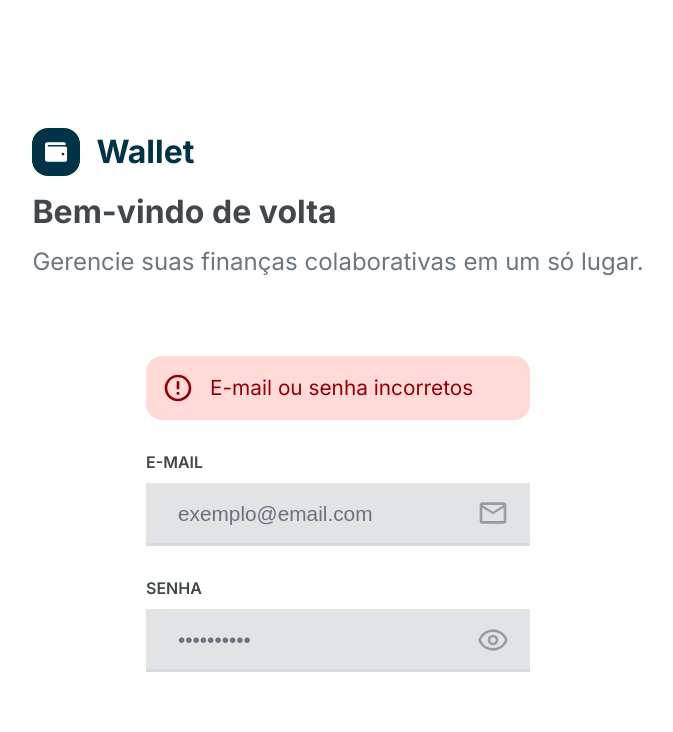
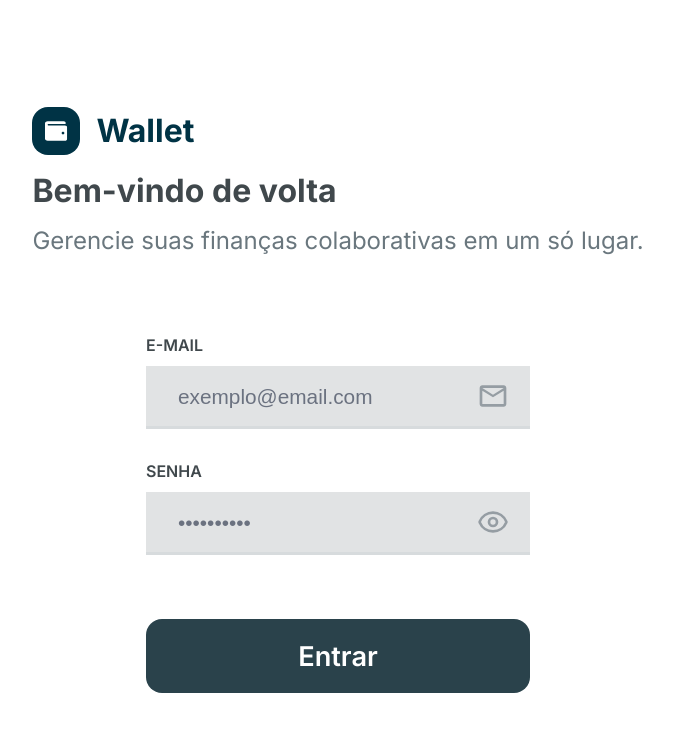
Before and after one commit to danielalvesmoura/pw-sistema-financeiro, a React (Create React App) app in the folder frontend/: page / in a window 1280 px wide. Shown: the top 732 px of the page, without its empty margins (302-975 px from the left). Built offline with nearby package versions, Linux system fonts and the light colour scheme.

Commit message:
feat: implementando validação do login

```diff
--- a/frontend/src/features/auth/pages/LoginPage/LoginPage.css
+++ b/frontend/src/features/auth/pages/LoginPage/LoginPage.css
@@ -10,7 +10,7 @@
     display: flex;
     flex-direction: column;
     gap: 1rem;
-    margin-bottom: 5rem;
+    margin-bottom: 3rem;
 }
 
 .login-page main {
@@ -32,3 +32,28 @@
 .login-page form {
     margin-top: 2rem;
 }
+
+.login-page button {
+    background-color: #003345;
+    border: none;
+    border-radius: 1rem;
+    padding: 1.3rem 0;
+    width: 100%;
+    margin-top: 4rem;
+    color: white;
+    font-family: "Inter", sans-serif;
+    font-size: 1.7rem;
+    font-weight: 600;
+    transition: 0.2s;
+}
+
+.login-page button:hover {
+    cursor: pointer;
+    transform: translateY(-7px);
+}
+
+.login-page button:disabled {
+    cursor: not-allowed;
+    background-color: #2a424b;
+    transform: translateY(0px);
+}
--- a/frontend/src/features/auth/pages/LoginPage/LoginPage.jsx
+++ b/frontend/src/features/auth/pages/LoginPage/LoginPage.jsx
@@ -11,6 +11,38 @@ import "./LoginPage.css";
 
 const Login = () => {
 
+    const [emailInputValue, setEmailInputValue] = useState("");
+    const [passwordInputValue, setPasswordInputValue] = useState("");
+
+    const [emailOrPasswordError, setEmailOrPasswordError] = useState(false);
+
+    const validateEmail = (value) => {
+        if (!value) return false;
+
+        // Validação para e-mail (contém '@')
+        const isEmailFormat = value.includes("@");
+
+        if (isEmailFormat) {
+            // Validação de e-mail um pouco mais robusta
+            const emailRegex = /^[^\s@]+@[^\s@]+\.[^\s@]+$/;
+            return emailRegex.test(value);
+        } else {
+            // Nome de usuário não pode ter espaços
+            return !value.includes(" ");
+        }
+    };
+
+    const handleSubmit = (e) => {
+        e.preventDefault();
+
+        console.log("asdf");
+
+        if (validateEmail(emailInputValue)) {
+
+        } else {
+            setEmailOrPasswordError(true);
+        }
+    }
 
     return (
         <div className="login-page">
@@ -20,18 +52,26 @@ const Login = () => {
                 <p>Gerencie suas finanças colaborativas em um só lugar.</p>
             </header>
             <main>
-                <InputError/>
 
-                <form>
+
+                {emailOrPasswordError && <InputError/>}
+
+                <form onSubmit={handleSubmit}>
                     <Input
                         label="E-MAIL"
                         placeholder="exemplo@email.com"
                         icon={<MdOutlineEmail />}
+                        onChange={(e) => setEmailInputValue(e.target.value)}
                     />
                     <PasswordInput
                         label="SENHA"
                         placeholder="••••••••••"
+                        onChange={(e) => setPasswordInputValue(e.target.value)}
                     />
+
+                    <button type="submit" className="form-button" disabled={emailInputValue === "" || passwordInputValue === ""}>
+                        Entrar
+                    </button>
                 </form>
             </main>
         </div>
--- a/frontend/src/shared/components/PasswordInput/PasswordInput.css
+++ b/frontend/src/shared/components/PasswordInput/PasswordInput.css
@@ -16,6 +16,10 @@
     top:    .9rem;
     font-size: 2rem;
     color: #959da3;
+}
+
+.password-input-container .password-icon:hover {
+    cursor: pointer;
 }
 
 .password-input-container label {
```
Also changed, not shown: frontend/src/features/auth/mockAuth.js (renamed from frontend/src/auth/mockAuth.js).
